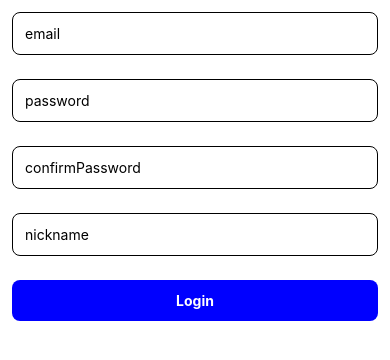
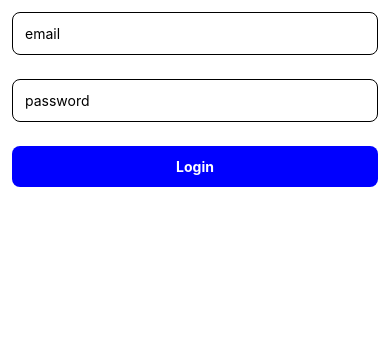
Before and after one commit to dongwoongoh/First_ReactNative_with_Typescript, a React Native app: screen / in a window 390 px wide. Shown: the top 360 px of the page. Built offline with nearby package versions, Linux system fonts and the light colour scheme.

Commit message:
fix two form

```diff
--- a/src/screens/notLoggedIn/user/sign/login/login.tsx
+++ b/src/screens/notLoggedIn/user/sign/login/login.tsx
@@ -65,48 +65,6 @@ function Login() {
         <ErrorMessage message={errors.password.message} />
       )}
 
-      <Controller
-        control={control}
-        rules={{
-          required: 'Confirm password is required',
-          validate: {
-            value: value => watch('password') === value || 'No match password',
-          },
-        }}
-        render={({field: {onChange, onBlur, value}}) => (
-          <TextInput
-            onBlur={onBlur}
-            onChangeText={onChange}
-            placeholder="confirmPassword"
-            style={styles.input}
-            secureTextEntry={true}
-          />
-        )}
-        name="confirmPassword"
-      />
-      {errors.confirmPassword && errors.confirmPassword.message && (
-        <ErrorMessage message={errors.confirmPassword.message} />
-      )}
-
-      <Controller
-        control={control}
-        rules={{
-          maxLength: 100,
-        }}
-        render={({field: {onChange, onBlur, value}}) => (
-          <TextInput
-            onBlur={onBlur}
-            onChangeText={onChange}
-            placeholder="nickname"
-            style={styles.input}
-          />
-        )}
-        name="nickname"
-      />
-      {errors.nickname && errors.nickname.message && (
-        <ErrorMessage message={errors.nickname.message} />
-      )}
-
       <Pressable style={styles.submit} onPress={handleSubmit(onLoginSubmit)}>
         <Text style={styles.submit_value}>Login</Text>
       </Pressable>
```
